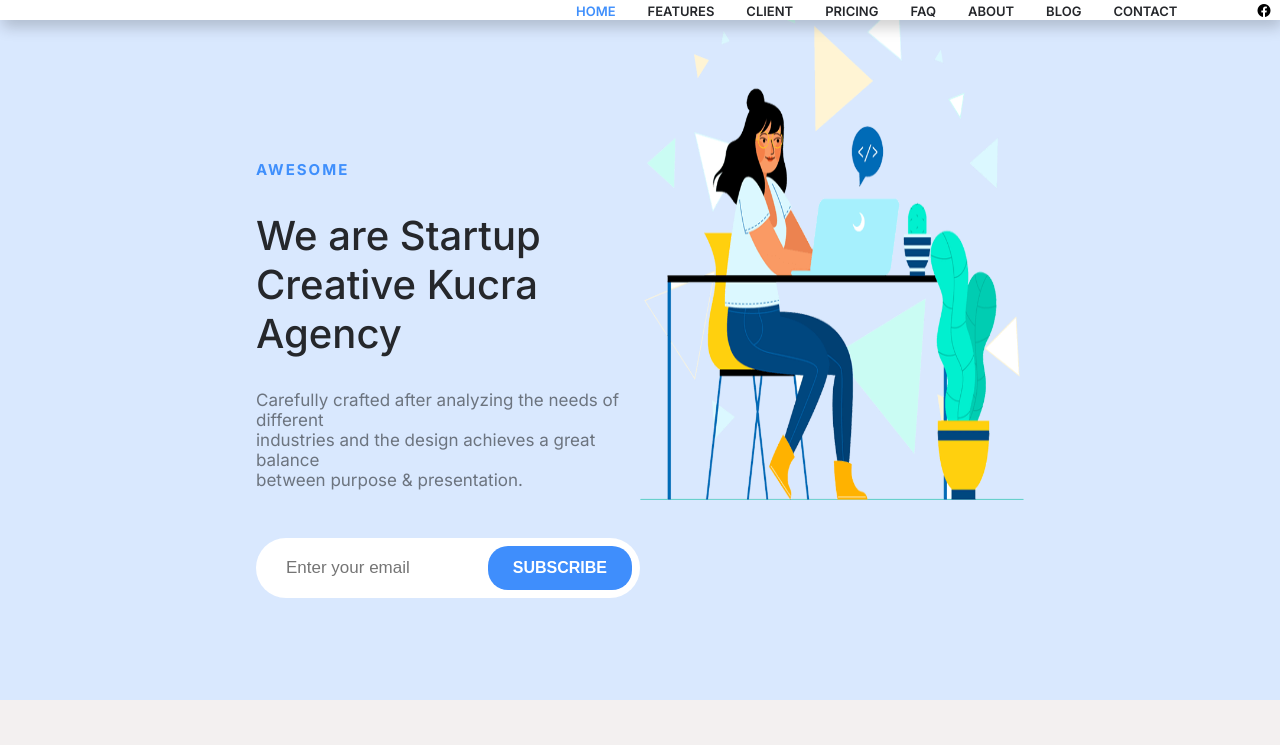
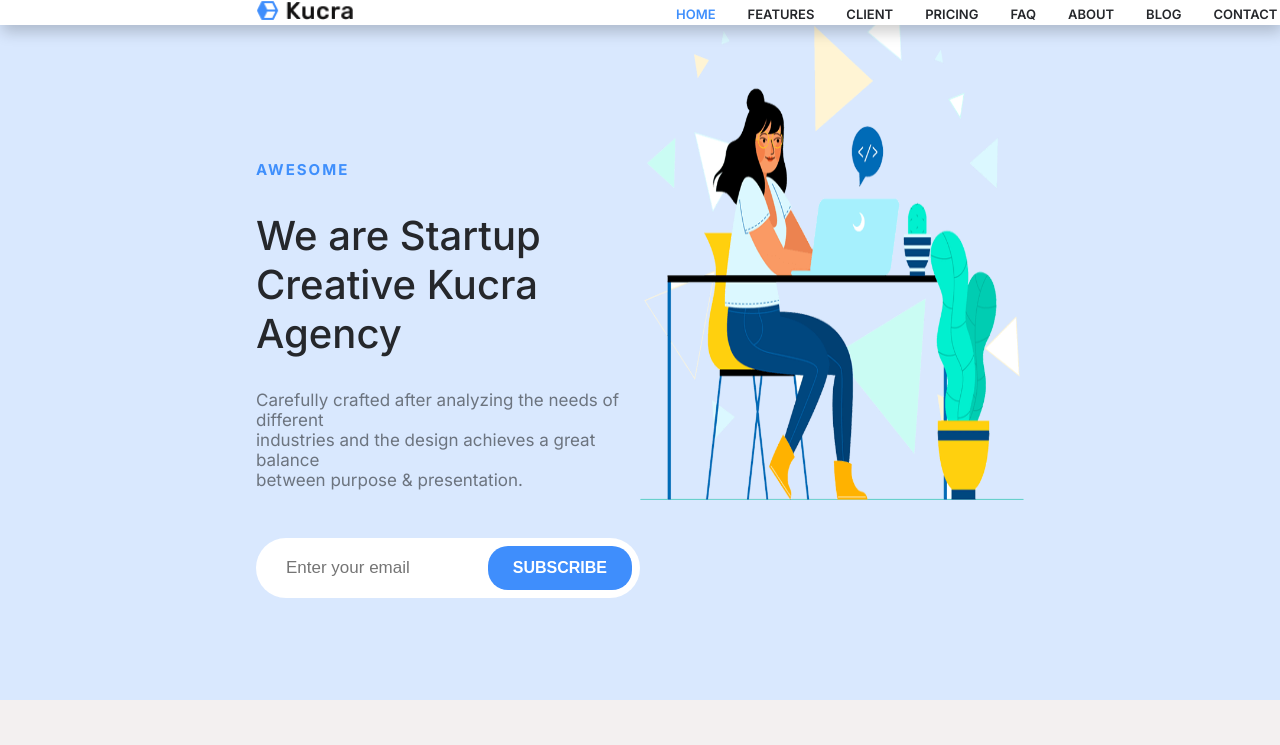
Before and after one commit to hasan-myoffice2/Kucra-Web-Project, a website: page index.html in a window 1280 px wide. Shown: the top 745 px of the page. Drawn offline with nearby package versions, Linux system fonts and the light colour scheme.

Commit message:
Code Formatted

```diff
--- a/index.html
+++ b/index.html
@@ -10,12 +10,12 @@
 </head>
 
 <body>
-  <!-- navbar-start -->
+  <!-- Navbar Start -->
   <nav>
     <div class="container">
       <div class="nav-container">
         <div class="brand-logo">
-          <!-- <img src="./assets/image/brand-logo.png" alt="image" /> -->
+          <img src="./assets/image/brand-logo.png" alt="image" />
         </div>
         <div class="brand-items">
           <ul>
@@ -37,6 +37,9 @@
       </div>
     </div>
   </nav>
+  <!-- Navbar End -->
+
+  <!-- Hero Section Start -->
   <div class="background-aria">
     <div class="container">
       <div class="body-items">
@@ -56,6 +59,7 @@
       </div>
     </div>
   </div>
+  <!-- Hero Section Start -->
 
   <div class="container">
     <div class="product-featured">
@@ -112,6 +116,8 @@
         </div>
       </div>
     </div>
+  </div>
+
   <!-- products-feaures -->
   <div class="backgraound-color">
     <div class="container">
@@ -131,7 +137,8 @@
         <h3>Tell us your idea</h3>
         <p>It is a long established fact that a reader will be <br> distracted by the readable content of a page when
           <br> looking at its layout. The point of using Lorem Ipsum <br> is that it has a more-or-less. It is a long
-            established <br> fact that a reader will be distracted.</p>
+          established <br> fact that a reader will be distracted.
+        </p>
       </div>
     </div>
     <div class="work-about-section">
@@ -195,6 +202,7 @@
       </div>
     </div>
   </div>
+
   <div class="main-div">
     <div class="box-1">
       <h2>We are digital creative Landing Page</h2>
@@ -219,6 +227,7 @@
       <img src="./assets/image/creative.png" alt="image">
     </div>
   </div>
+
   <div class="container">
     <div class="product-featured">
       <h3>Our Pricing</h3>
@@ -229,7 +238,7 @@
     </div>
   </div>
 
-
   <div class="mim"></div>
 </body>
+
 </html>
```
Lines whose indentation alone changed are shown as unchanged.
